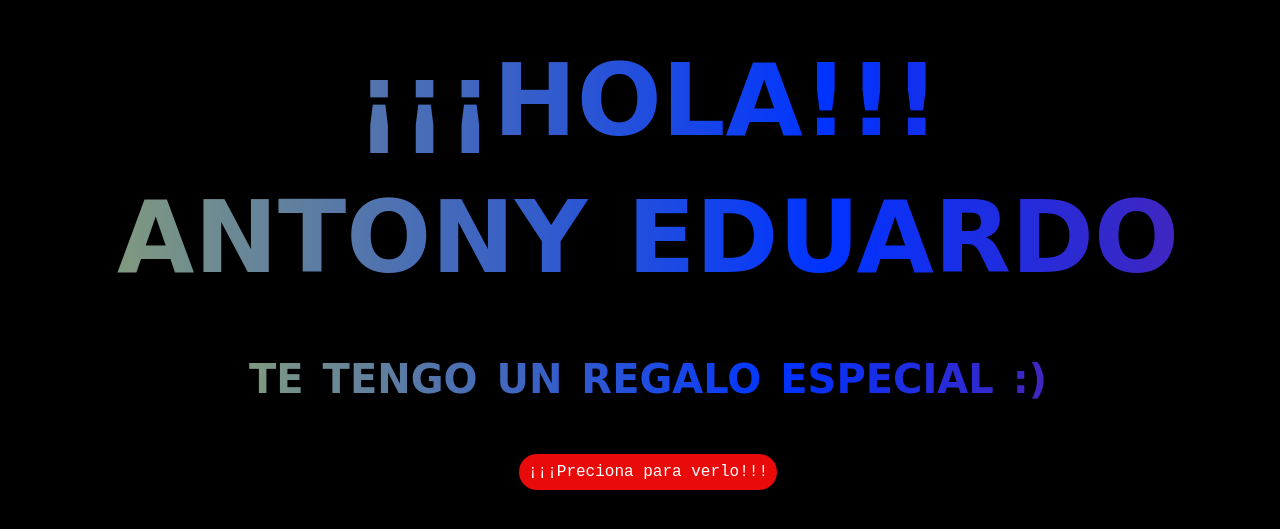
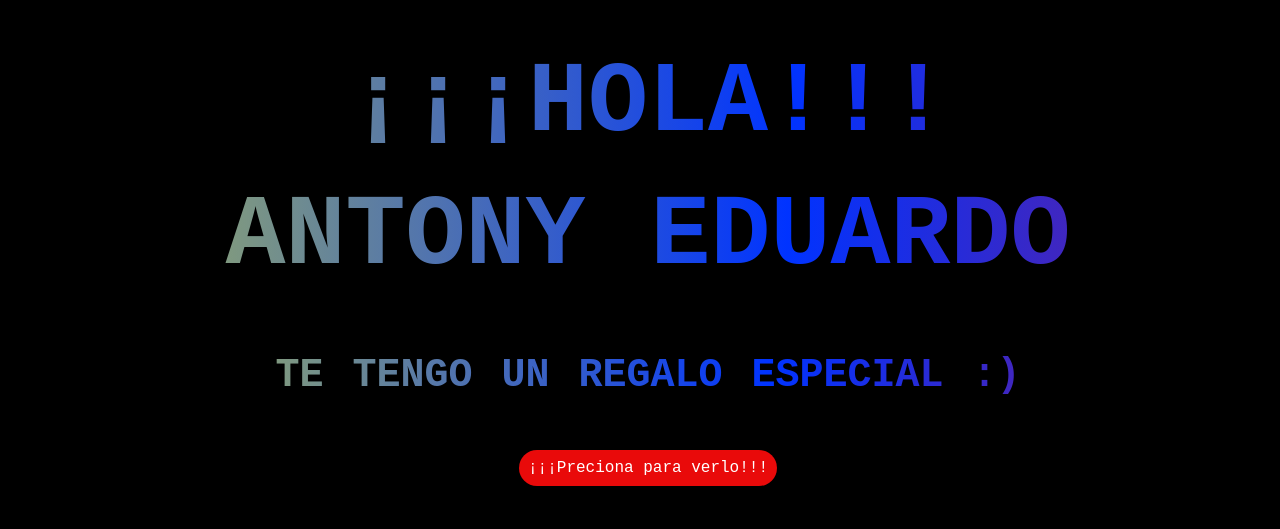
Before and after one commit to KevinMancillas/KevinMancillas.github.io, a plain HTML site: page index.html in a window 1280 px wide. Shown: the part 103-632 px from the top of the page. Drawn offline with Linux system fonts and the light colour scheme.

Commit message:
Update Styles.css

```diff
--- a/Styles.css
+++ b/Styles.css
@@ -46,7 +46,7 @@
 .descripcion{
     text-align: center;
     font-size: 40px;
-    font-family: 'Press Start 2P', cursive;
+    font-family: 'Courier New', Courier, monospace;
     background: linear-gradient(90deg,
     #FF0000,
     #ffff00,
@@ -63,7 +63,7 @@ animation: animate 10s linear infinite;
     margin: 20px auto;  /* Añade margen arriba/abajo y centra automáticamente */
     text-align: center;
     font-size: 100px;
-    font-family: 'Press Start 2P', cursive;
+    font-family: 'Courier New', Courier, monospace;
     background: linear-gradient(90deg,
         #FF0000,
         #ffff00,
```
